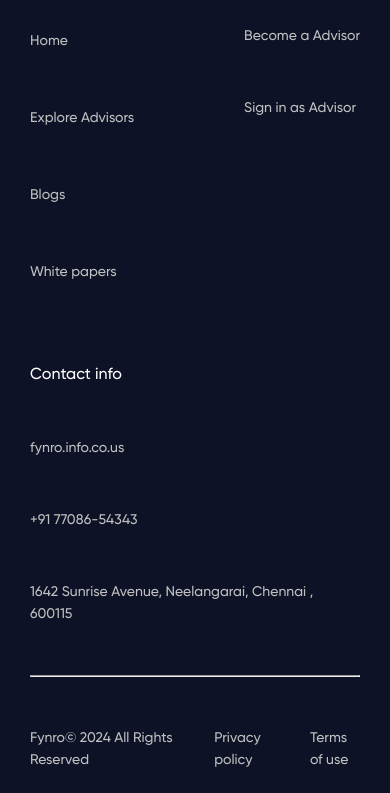
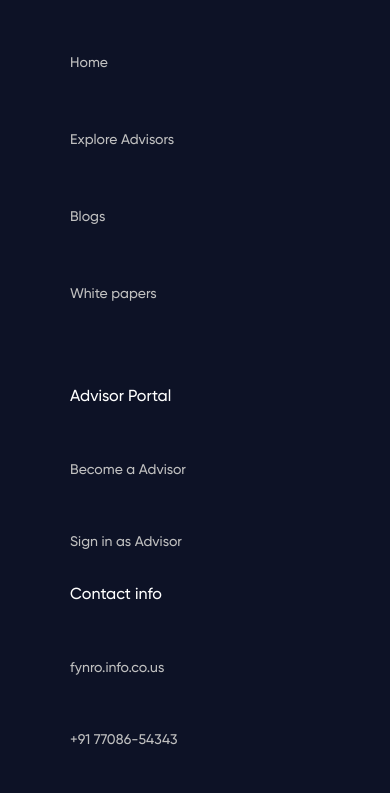
Before and after one commit to Kowsik-Y/Fynra-sample, a plain HTML site: page index.html in a window 390 px wide. Shown: the part 7789-8582 px from the top of the page. Drawn offline with nearby package versions, Linux system fonts and the light colour scheme.

Commit message:
footer reponsive use of grid

```diff
--- a/style.css
+++ b/style.css
@@ -571,8 +571,8 @@ footer{
     font-family: Gilroy-Medium;
     font-weight: 400;
     display: grid;
+    align-content: space-between;
     justify-content: center;
-    align-content: space-between;
     font-size: 14px;
     line-height: 22px;
     color: #C0C0C0;
@@ -581,10 +581,25 @@ footer{
     background-color: #0D1226;
 }
 .link{
-    display: flex;
-    justify-content: space-between;
-    flex-wrap: wrap;
+    display: grid;
+    justify-self: center;
+    grid-template-columns: repeat(4, 250px);
     gap: clamp(30px,5vw,70px);
+}
+@media screen and (max-width:1200px){
+    .link{
+        grid-template-columns: repeat(3, 250px);
+    }
+}
+@media screen and (max-width:992px){
+    .link{
+        grid-template-columns: repeat(2, 250px);
+    }
+}
+@media screen and (max-width:576px){
+    .link{
+        grid-template-columns: repeat(1, 250px);
+    }
 }
 .flexfoot{
     display: flex;
```
